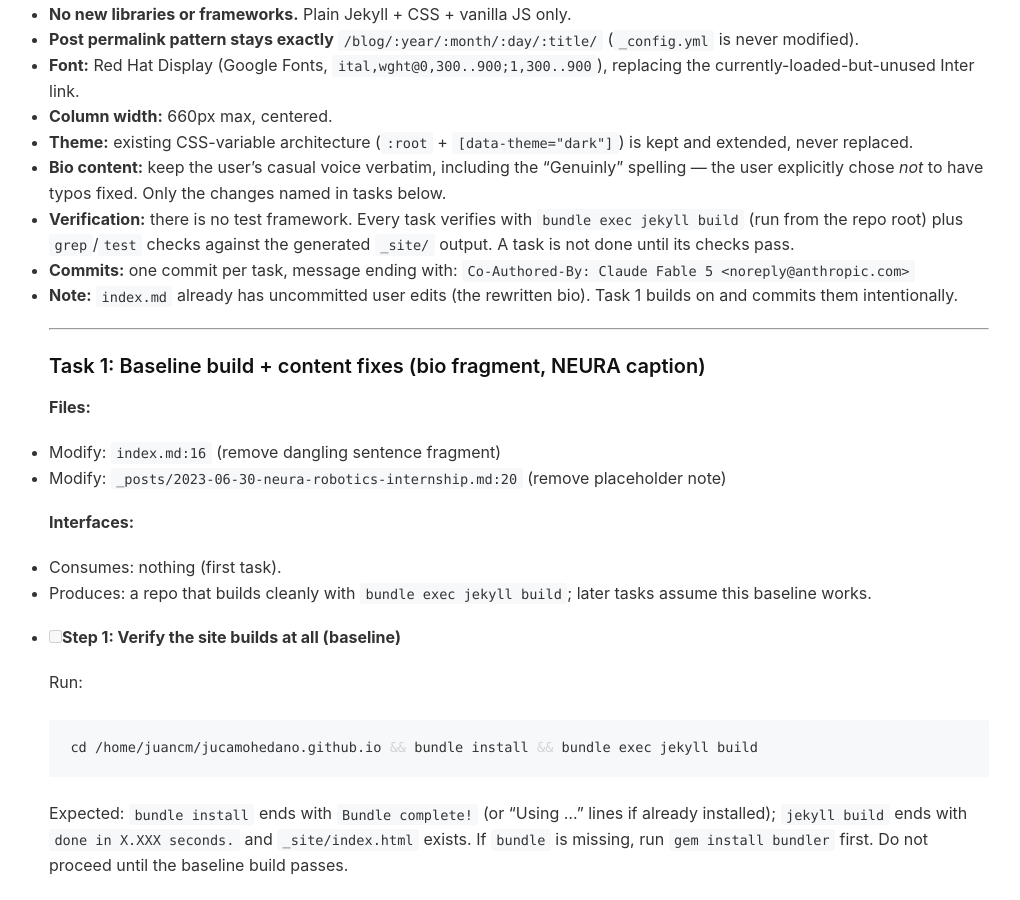
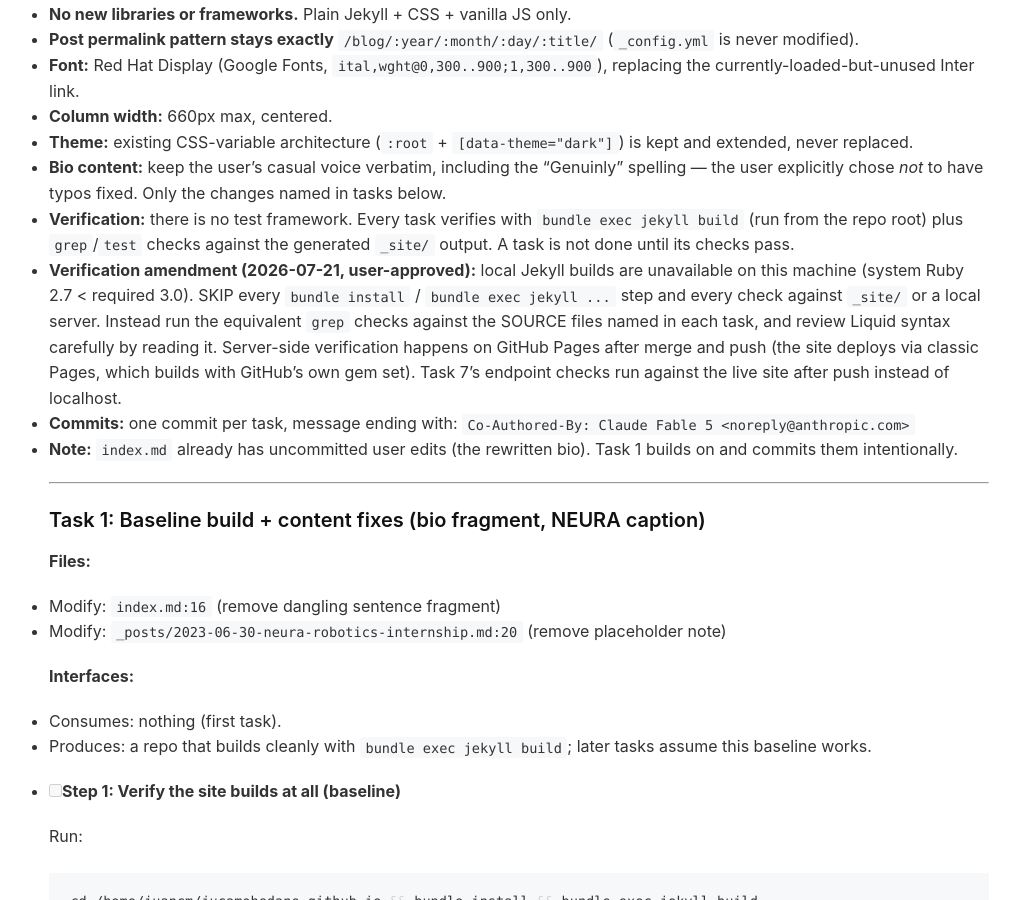
Before and after one commit to jucamohedano/jucamohedano.github.io, a Jekyll site: the page built from docs/superpowers/plans/2026-07-21-projects-reframe-and-restyle.md, in a window 1280 px wide and 900 px high, scrolled down 727 px. Shown: the whole window, without its empty margins (121-1141 px from the left). Built offline with Jekyll 4.4.1, drawn with Linux system fonts in a browser that asks for light colours; our own code applies the rules of GitHub Pages for plain Markdown files.

Commit message:
Amend plan: static verification (no local Ruby 3 toolchain)
Co-Authored-By: Claude Fable 5 <noreply@anthropic.com>

```diff
--- a/docs/superpowers/plans/2026-07-21-projects-reframe-and-restyle.md
+++ b/docs/superpowers/plans/2026-07-21-projects-reframe-and-restyle.md
@@ -19,6 +19,7 @@
 - **Theme:** existing CSS-variable architecture (`:root` + `[data-theme="dark"]`) is kept and extended, never replaced.
 - **Bio content:** keep the user's casual voice verbatim, including the "Genuinly" spelling — the user explicitly chose *not* to have typos fixed. Only the changes named in tasks below.
 - **Verification:** there is no test framework. Every task verifies with `bundle exec jekyll build` (run from the repo root) plus `grep`/`test` checks against the generated `_site/` output. A task is not done until its checks pass.
+- **Verification amendment (2026-07-21, user-approved):** local Jekyll builds are unavailable on this machine (system Ruby 2.7 < required 3.0). SKIP every `bundle install` / `bundle exec jekyll ...` step and every check against `_site/` or a local server. Instead run the equivalent `grep` checks against the SOURCE files named in each task, and review Liquid syntax carefully by reading it. Server-side verification happens on GitHub Pages after merge and push (the site deploys via classic Pages, which builds with GitHub's own gem set). Task 7's endpoint checks run against the live site after push instead of localhost.
 - **Commits:** one commit per task, message ending with:
   `Co-Authored-By: Claude Fable 5 <noreply@anthropic.com>`
 - **Note:** `index.md` already has uncommitted user edits (the rewritten bio). Task 1 builds on and commits them intentionally.
```
